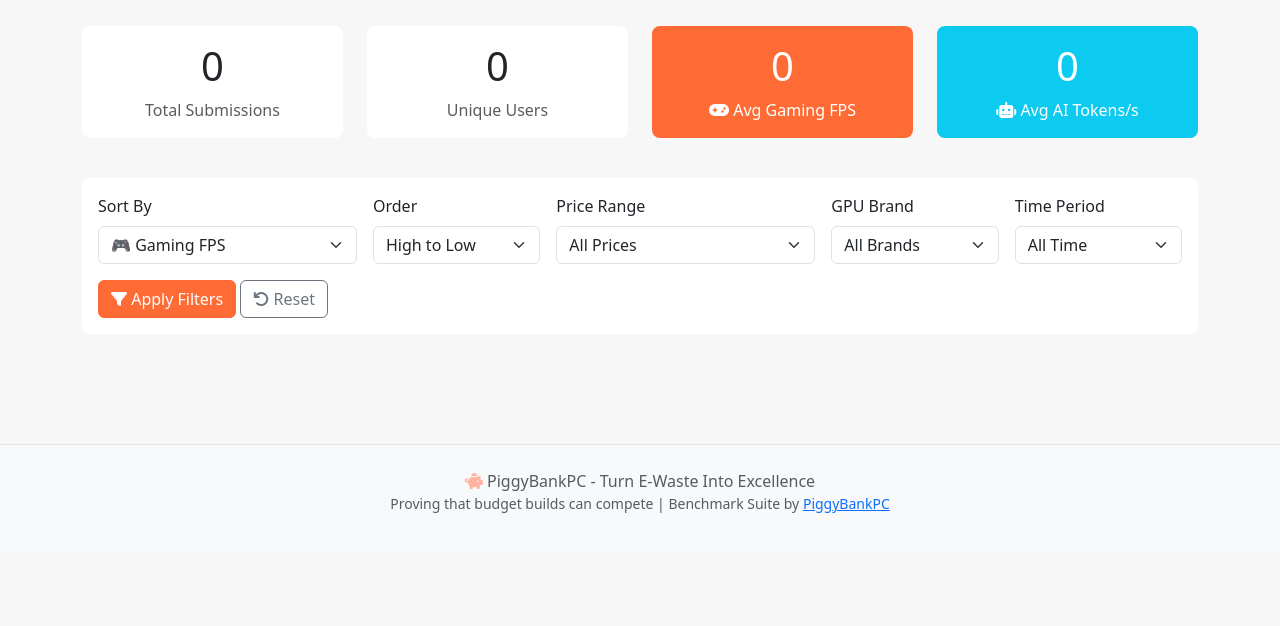
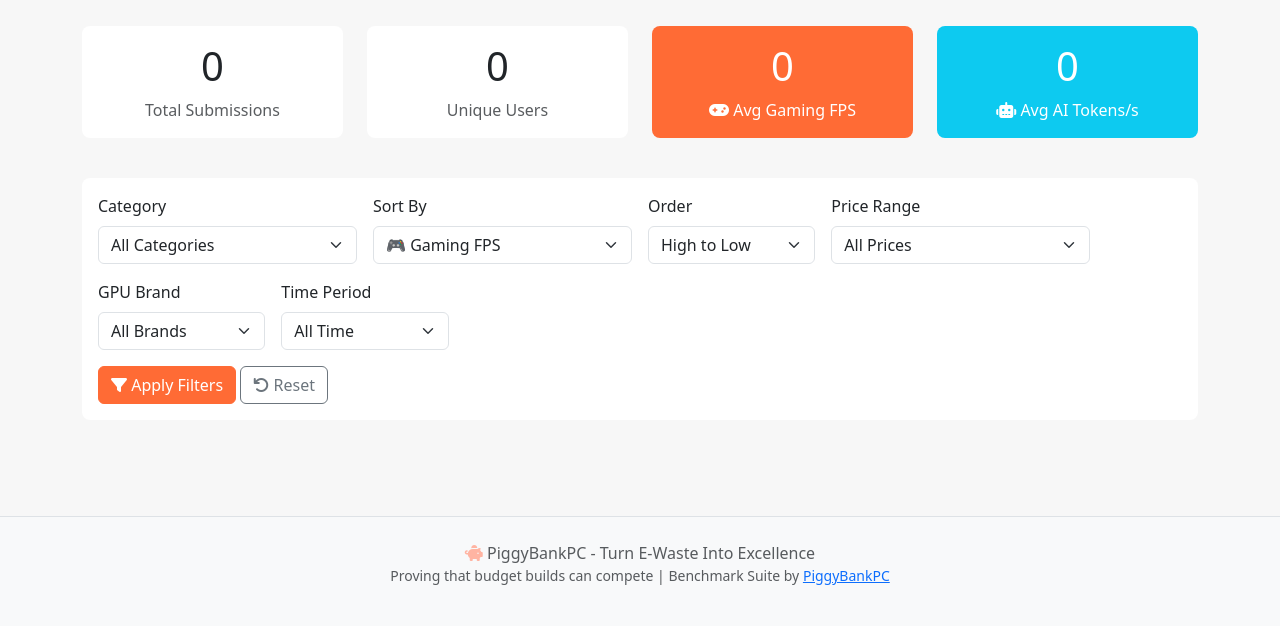
Before and after one commit to piggybankpc-eng/piggybankpc-leaderboard, a Flask app: page /leaderboard in a window 1280 px wide. Shown: the part 246-872 px from the top of the page. Before the commit the page ends 759 px from the top, so only its background shows below. Run offline with Flask 3, Linux system fonts and the light colour scheme; data that the repository does not hold is empty.

Commit message:
Add category-based leaderboards to prevent gaming the system
Implemented separate leaderboards for each valid resolution/quality combo:
- 720p: Low, Ultra
- 1080p: Low, Medium, High, Ultra
- 1440p: Low, Medium, High, Ultra

Changes:
- Created utils/categories.py with valid category definitions
- Added category validation in submit.py - rejects non-standard settings
- Updated leaderboard.py to filter by category
- Added category dropdown in leaderboard template
- 1080p High marked as official category (⭐)

This prevents users from cheating by running at lower resolutions/settings.
Each category now has its own fair leaderboard.

🤖 Generated with [Claude Code](https://claude.com/claude-code)

Co-Authored-By: Claude <noreply@anthropic.com>

```diff
--- a/routes/leaderboard.py
+++ b/routes/leaderboard.py
@@ -4,6 +4,7 @@ PiggyBankPC Leaderboard - Leaderboard Routes
 from flask import Blueprint, render_template, request
 from sqlalchemy import desc, asc
 from models import db, Submission, User
+from utils.categories import get_all_categories, OFFICIAL_CATEGORY
 from datetime import datetime, timedelta
 
 leaderboard_bp = Blueprint('leaderboard', __name__)
@@ -21,8 +22,32 @@ def index():
     time_period = request.args.get('time', 'all')
     page = request.args.get('page', 1, type=int)
 
+    # Get category filter (defaults to 1080p High - official category)
+    category = request.args.get('category', 'all')
+
+    # Parse category into resolution and quality
+    if category != 'all':
+        # Category format: "1920x1080_High" -> ("1920x1080", "High")
+        try:
+            resolution, quality = category.rsplit('_', 1)
+        except ValueError:
+            # Invalid format, default to all
+            category = 'all'
+            resolution = None
+            quality = None
+    else:
+        resolution = None
+        quality = None
+
     # Start with base query - exclude unpublished official builds (anti-spoiler)
     query = Submission.query.filter_by(verified=True, published=True)
+
+    # Apply category filter (resolution + quality)
+    if category != 'all' and resolution and quality:
+        query = query.filter(
+            Submission.fps_resolution == resolution,
+            Submission.fps_quality == quality
+        )
 
     # Apply price filter
     if price_filter == 'under100':
@@ -78,21 +103,48 @@ def index():
     pagination = query.paginate(page=page, per_page=per_page, error_out=False)
     submissions = pagination.items
 
-    # Get statistics - exclude unpublished submissions
-    total_submissions = Submission.query.filter_by(verified=True, published=True).count()
+    # Get statistics - exclude unpublished submissions, filter by category if selected
+    stats_query = Submission.query.filter_by(verified=True, published=True)
+    if category != 'all' and resolution and quality:
+        stats_query = stats_query.filter(
+            Submission.fps_resolution == resolution,
+            Submission.fps_quality == quality
+        )
+
+    total_submissions = stats_query.count()
     unique_users = db.session.query(Submission.user_id).filter(
         Submission.verified == True,
         Submission.published == True
-    ).distinct().count()
-    avg_fps = db.session.query(db.func.avg(Submission.fps_avg)).filter(
+    )
+    if category != 'all' and resolution and quality:
+        unique_users = unique_users.filter(
+            Submission.fps_resolution == resolution,
+            Submission.fps_quality == quality
+        )
+    unique_users = unique_users.distinct().count()
+
+    avg_fps_query = db.session.query(db.func.avg(Submission.fps_avg)).filter(
         Submission.verified == True,
         Submission.published == True
-    ).scalar() or 0
-    avg_tokens = db.session.query(db.func.avg(Submission.ai_tokens_per_sec)).filter(
+    )
+    if category != 'all' and resolution and quality:
+        avg_fps_query = avg_fps_query.filter(
+            Submission.fps_resolution == resolution,
+            Submission.fps_quality == quality
+        )
+    avg_fps = avg_fps_query.scalar() or 0
+
+    avg_tokens_query = db.session.query(db.func.avg(Submission.ai_tokens_per_sec)).filter(
         Submission.ai_tokens_per_sec.isnot(None),
         Submission.verified == True,
         Submission.published == True
-    ).scalar() or 0
+    )
+    if category != 'all' and resolution and quality:
+        avg_tokens_query = avg_tokens_query.filter(
+            Submission.fps_resolution == resolution,
+            Submission.fps_quality == quality
+        )
+    avg_tokens = avg_tokens_query.scalar() or 0
 
     stats = {
         'total_submissions': total_submissions,
@@ -100,6 +152,9 @@ def index():
         'avg_fps': round(avg_fps, 1),
         'avg_tokens': round(avg_tokens, 1)
     }
+
+    # Get all available categories for dropdown
+    all_categories = get_all_categories()
 
     return render_template(
         'leaderboard.html',
@@ -110,5 +165,7 @@ def index():
         order=order,
         price_filter=price_filter,
         gpu_brand=gpu_brand,
-        time_period=time_period
+        time_period=time_period,
+        category=category,
+        all_categories=all_categories
     )
--- a/templates/leaderboard.html
+++ b/templates/leaderboard.html
@@ -58,6 +58,20 @@
 <div class="card mb-4">
     <div class="card-body">
         <form method="GET" action="{{ url_for('leaderboard.index') }}" class="row g-3">
+            <!-- Category Filter -->
+            <div class="col-md-3">
+                <label class="form-label">Category</label>
+                <select name="category" class="form-select">
+                    <option value="all" {% if category == 'all' %}selected{% endif %}>All Categories</option>
+                    {% for cat in all_categories %}
+                        {% set cat_value = cat.resolution + '_' + cat.quality %}
+                        <option value="{{ cat_value }}" {% if category == cat_value %}selected{% endif %}>
+                            {{ cat.name }}{% if cat.is_official %} ⭐{% endif %}
+                        </option>
+                    {% endfor %}
+                </select>
+            </div>
+
             <!-- Sort By -->
             <div class="col-md-3">
                 <label class="form-label">Sort By</label>
@@ -285,7 +299,7 @@
 <nav aria-label="Leaderboard pagination">
     <ul class="pagination justify-content-center">
         <li class="page-item {% if not pagination.has_prev %}disabled{% endif %}">
-            <a class="page-link" href="{{ url_for('leaderboard.index', page=pagination.prev_num, sort=sort_by, order=order, price=price_filter, gpu_brand=gpu_brand, time=time_period) }}">
+            <a class="page-link" href="{{ url_for('leaderboard.index', page=pagination.prev_num, sort=sort_by, order=order, price=price_filter, gpu_brand=gpu_brand, time=time_period, category=category) }}">
                 Previous
             </a>
         </li>
@@ -293,7 +307,7 @@
         {% for page_num in pagination.iter_pages(left_edge=1, right_edge=1, left_current=2, right_current=2) %}
             {% if page_num %}
                 <li class="page-item {% if page_num == pagination.page %}active{% endif %}">
-                    <a class="page-link" href="{{ url_for('leaderboard.index', page=page_num, sort=sort_by, order=order, price=price_filter, gpu_brand=gpu_brand, time=time_period) }}">
+                    <a class="page-link" href="{{ url_for('leaderboard.index', page=page_num, sort=sort_by, order=order, price=price_filter, gpu_brand=gpu_brand, time=time_period, category=category) }}">
                         {{ page_num }}
                     </a>
                 </li>
@@ -303,7 +317,7 @@
         {% endfor %}
 
         <li class="page-item {% if not pagination.has_next %}disabled{% endif %}">
-            <a class="page-link" href="{{ url_for('leaderboard.index', page=pagination.next_num, sort=sort_by, order=order, price=price_filter, gpu_brand=gpu_brand, time=time_period) }}">
+            <a class="page-link" href="{{ url_for('leaderboard.index', page=pagination.next_num, sort=sort_by, order=order, price=price_filter, gpu_brand=gpu_brand, time=time_period, category=category) }}">
                 Next
             </a>
         </li>
--- /dev/null
+++ b/utils/categories.py
@@ -0,0 +1,88 @@
+"""
+PiggyBankPC Leaderboard - Category System
+Defines valid resolution/quality combinations for fair competition
+"""
+
+# Valid leaderboard categories
+# Format: (resolution, quality)
+VALID_CATEGORIES = [
+    # 720p
+    ('1280x720', 'Low'),
+    ('1280x720', 'Ultra'),
+
+    # 1080p
+    ('1920x1080', 'Low'),
+    ('1920x1080', 'Medium'),
+    ('1920x1080', 'High'),
+    ('1920x1080', 'Ultra'),
+
+    # 1440p
+    ('2560x1440', 'Low'),
+    ('2560x1440', 'Medium'),
+    ('2560x1440', 'High'),
+    ('2560x1440', 'Ultra'),
+]
+
+# Category display names
+CATEGORY_NAMES = {
+    ('1280x720', 'Low'): '720p Low',
+    ('1280x720', 'Ultra'): '720p Ultra',
+    ('1920x1080', 'Low'): '1080p Low',
+    ('1920x1080', 'Medium'): '1080p Medium',
+    ('1920x1080', 'High'): '1080p High',
+    ('1920x1080', 'Ultra'): '1080p Ultra',
+    ('2560x1440', 'Low'): '1440p Low',
+    ('2560x1440', 'Medium'): '1440p Medium',
+    ('2560x1440', 'High'): '1440p High',
+    ('2560x1440', 'Ultra'): '1440p Ultra',
+}
+
+# Official/main category (most competitive)
+OFFICIAL_CATEGORY = ('1920x1080', 'High')
+
+
+def is_valid_category(resolution, quality):
+    """Check if resolution/quality combination is valid"""
+    if not resolution or not quality:
+        return False
+    return (resolution, quality) in VALID_CATEGORIES
+
+
+def get_category_name(resolution, quality):
+    """Get display name for category"""
+    return CATEGORY_NAMES.get((resolution, quality), f"{resolution} {quality}")
+
+
+def get_all_categories():
+    """Get list of all valid categories with display names"""
+    return [
+        {
+            'resolution': res,
+            'quality': qual,
+            'name': get_category_name(res, qual),
+            'is_official': (res, qual) == OFFICIAL_CATEGORY
+        }
+        for res, qual in VALID_CATEGORIES
+    ]
+
+
+def validate_submission_category(resolution, quality):
+    """
+    Validate submission category and return error message if invalid
+
+    Returns:
+        None if valid, error message string if invalid
+    """
+    if not resolution or not quality:
+        return "Missing resolution or quality settings"
+
+    if not is_valid_category(resolution, quality):
+        return (
+            f"Invalid category: {resolution} {quality}. "
+            f"Only the following categories are allowed:\n"
+            f"720p: Low, Ultra\n"
+            f"1080p: Low, Medium, High, Ultra\n"
+            f"1440p: Low, Medium, High, Ultra"
+        )
+
+    return None
```
Also changed, not shown: routes/submit.py (+11 -0 lines).
